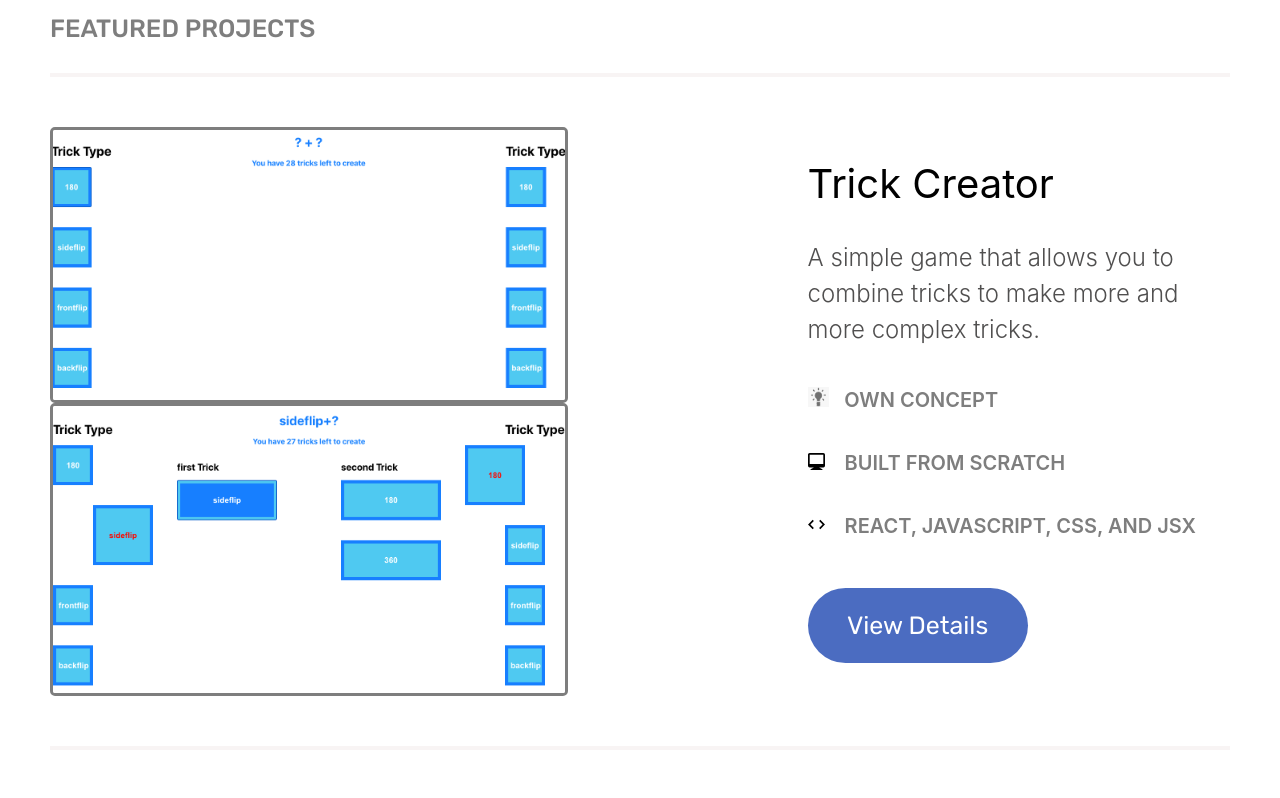
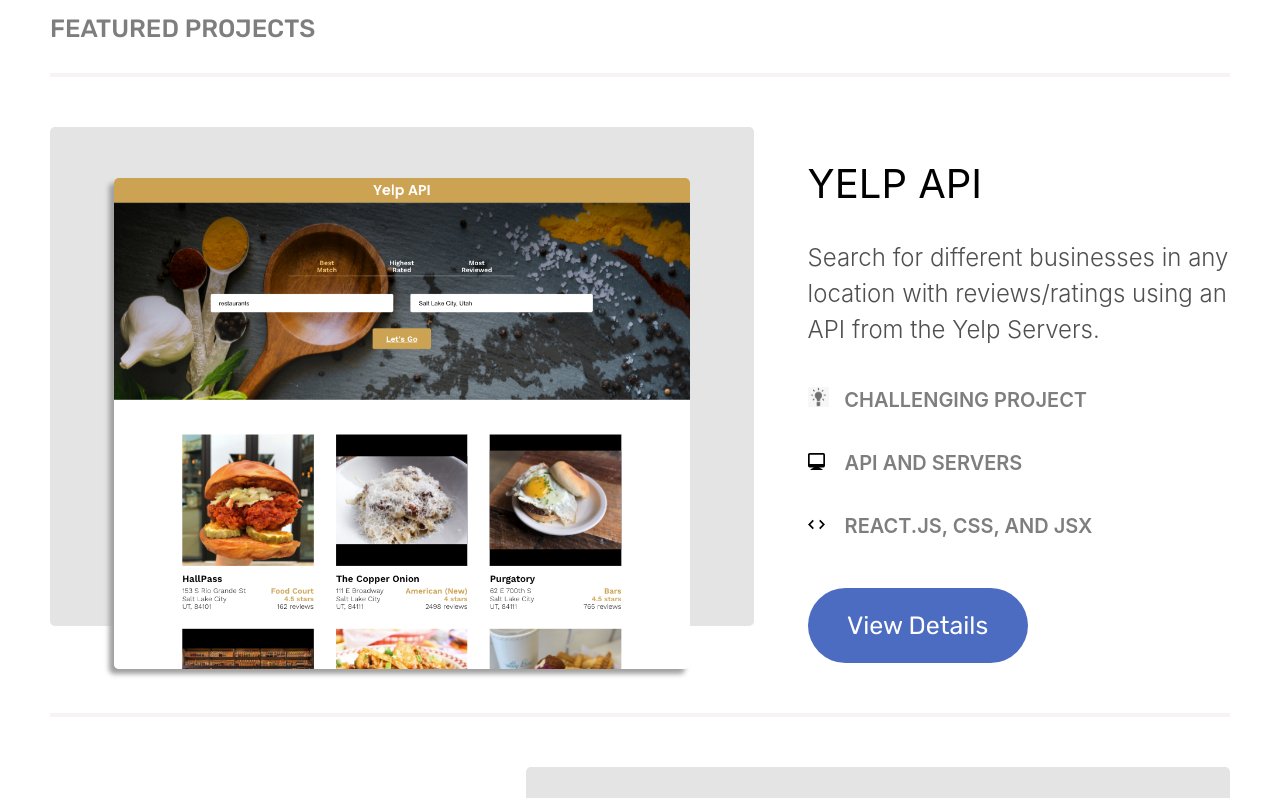
Before and after one commit to RysonShalvis/portfolio, a React (Create React App) app: page / in a window 1280 px wide. Shown: the part 960-1758 px from the top of the page. Built offline with nearby package versions, Linux system fonts and the light colour scheme.

Commit message:
add yelp api to featured projects

```diff
--- a/src/App.css
+++ b/src/App.css
@@ -137,15 +137,21 @@
 }
 
 .img-ctn {
+  padding-top: 4vw;
   display: flex;
   flex-direction: column;
   flex-grow: inherit;
+  width: 55vw;
+  height: 35vw;
+  background-color: rgb(228, 228, 228);
+  align-items: center;
+  border-radius: 5px;
 }
 
 .trick-creator {
-  width: 40vw;
-  border-style: solid;
-  border-color: rgb(126,126,126);
+  width: 45vw;
+  box-shadow: -5px 5px 5px rgb(160, 160, 160);
+
   border-radius: 5px;
 }
 
--- a/src/FeaturedProjects.js
+++ b/src/FeaturedProjects.js
@@ -1,6 +1,7 @@
 import React, { Component } from 'react';
 import trickImage1 from './Trick-screen-1.png';
 import trickImage2 from './Trick-screen-4.png';
+import yelp from './yelp-api-screenshot.png';
 import lightbulb from './lightbulb.png'
 
 class FeaturedProjects extends Component {
@@ -13,18 +14,17 @@
 
                 <div className="featured-project-ctn">
                     <div className="img-ctn">
-                        <img src={trickImage1} alt="The Trick Creator Website" className="trick-creator"/>
-                        <img src={trickImage2} alt="The Trick Creator Website" className="trick-creator"/>
+                        <img src={yelp} alt="The Trick Creator Website" className="trick-creator"/>
                     </div>
                     <div className="featured-project-summary-ctn">
-                        <h1 className="featured-project-name">Trick Creator</h1>
-                        <h2 className="featured-project-summary">A simple game that allows you to combine tricks to make more and more complex tricks.</h2>
+                        <h1 className="featured-project-name">YELP API</h1>
+                        <h2 className="featured-project-summary">Search for different businesses in any location with reviews/ratings using an API from the Yelp Servers.</h2>
                         <div className="lightbulb-ctn">
                             <img src={lightbulb} alt="" className="lightbulb"/>
-                            <h2 className="more-info">OWN CONCEPT</h2>
+                            <h2 className="more-info">CHALLENGING PROJECT</h2>
                         </div>
-                        <h2 className="more-info"><svg className="computer-svg" xmlns="http://www.w3.org/2000/svg" viewBox="0 0 20 20"><path d="M7 17H2a2 2 0 0 1-2-2V2C0 .9.9 0 2 0h16a2 2 0 0 1 2 2v13a2 2 0 0 1-2 2h-5l4 2v1H3v-1l4-2zM2 2v11h16V2H2z"></path></svg>BUILT FROM SCRATCH</h2>
-                        <h2 className="more-info"><svg className="computer-svg" xmlns="http://www.w3.org/2000/svg" viewBox="0 0 20 20"><path d="M.7 9.3l4.8-4.8 1.4 1.42L2.84 10l4.07 4.07-1.41 1.42L0 10l.7-.7zm18.6 1.4l.7-.7-5.49-5.49-1.4 1.42L17.16 10l-4.07 4.07 1.41 1.42 4.78-4.78z"></path></svg>REACT, JAVASCRIPT, CSS, AND JSX</h2>
+                        <h2 className="more-info"><svg className="computer-svg" xmlns="http://www.w3.org/2000/svg" viewBox="0 0 20 20"><path d="M7 17H2a2 2 0 0 1-2-2V2C0 .9.9 0 2 0h16a2 2 0 0 1 2 2v13a2 2 0 0 1-2 2h-5l4 2v1H3v-1l4-2zM2 2v11h16V2H2z"></path></svg>API AND SERVERS</h2>
+                        <h2 className="more-info"><svg className="computer-svg" xmlns="http://www.w3.org/2000/svg" viewBox="0 0 20 20"><path d="M.7 9.3l4.8-4.8 1.4 1.42L2.84 10l4.07 4.07-1.41 1.42L0 10l.7-.7zm18.6 1.4l.7-.7-5.49-5.49-1.4 1.42L17.16 10l-4.07 4.07 1.41 1.42 4.78-4.78z"></path></svg>REACT.JS, CSS, AND JSX</h2>
                         <button className="project-details btn">View Details</button>
                     </div>
 
```
Also changed, not shown: src/yelp-api-screenshot.png (added), 1 other file (tests, documents, lock files or other folders).
